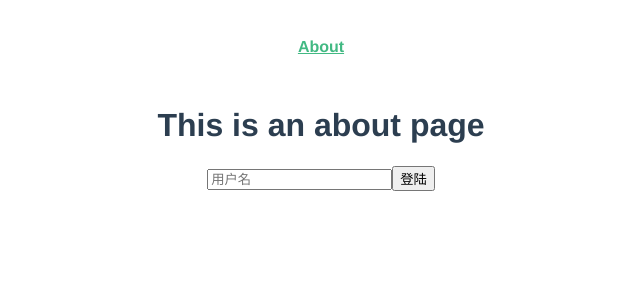
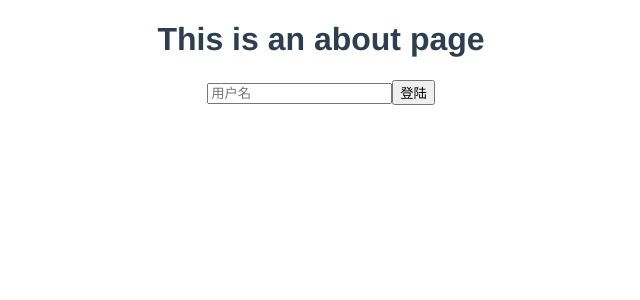
Before and after one commit to ddgotyou/online-operation, a Vue app: page / in a window 1280 px wide. Shown: the top 300 px of the page, without its empty margins (319-959 px from the left). Built offline with nearby package versions, Linux system fonts and the light colour scheme.

Commit message:
去掉默认nav

```diff
--- a/src/App.vue
+++ b/src/App.vue
@@ -1,7 +1,4 @@
 <template>
-  <nav>
-    <router-link to="/">About</router-link>
-  </nav>
   <router-view />
 </template>
 
@@ -13,17 +10,4 @@
   text-align: center;
   color: #2c3e50;
 }
-
-nav {
-  padding: 30px;
-
-  a {
-    font-weight: bold;
-    color: #2c3e50;
-
-    &.router-link-exact-active {
-      color: #42b983;
-    }
-  }
-}
 </style>
```
